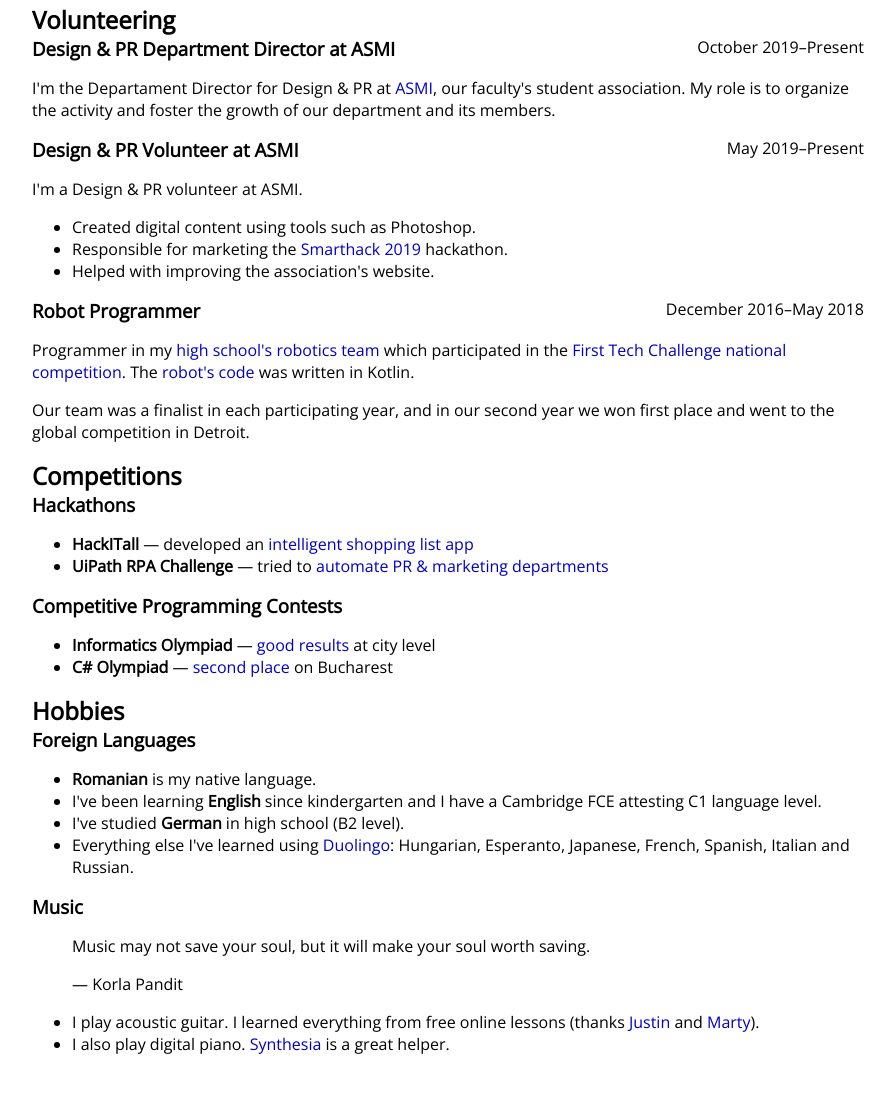
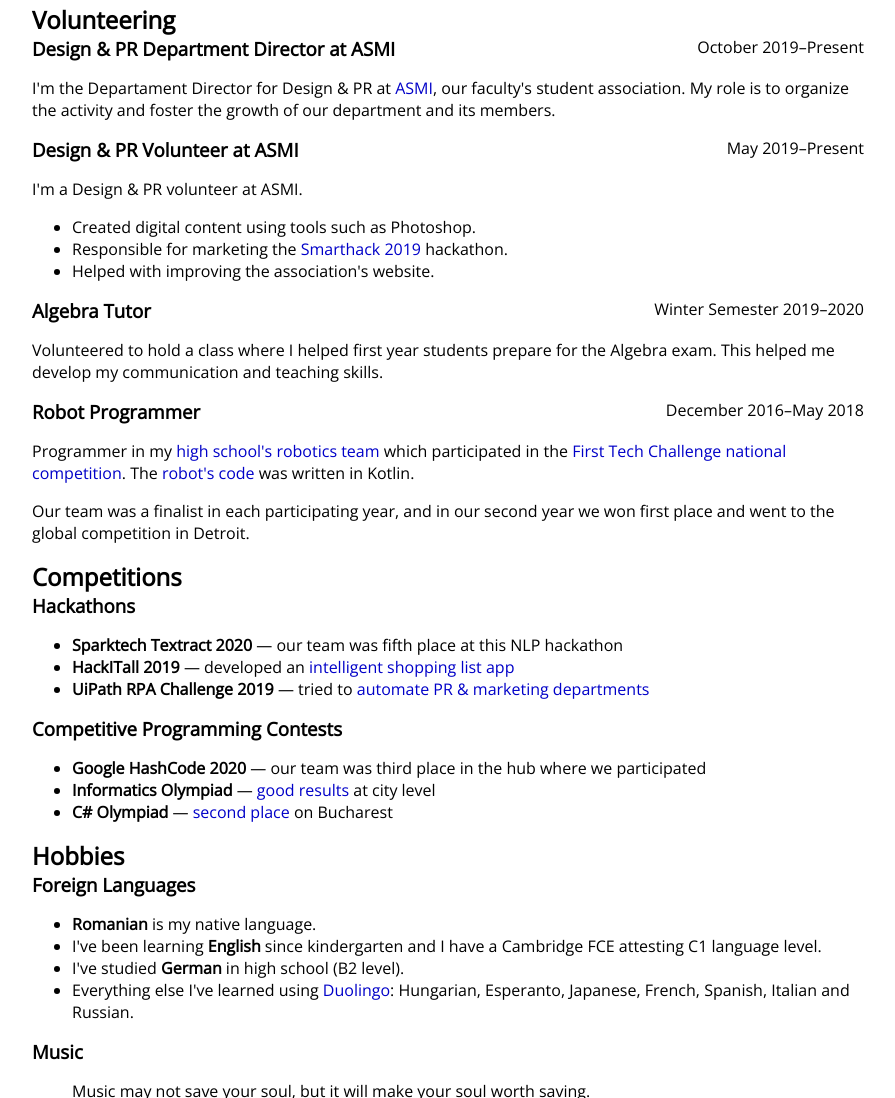
Before and after one commit to GabrielMajeri/cv, a plain HTML site: page index.html in a window 1280 px wide. Shown: the part 1506-2604 px from the top of the page, without its empty margins (192-1087 px from the left). Drawn offline with nearby package versions, Linux system fonts and the light colour scheme.

Commit message:
Update CV

```diff
--- a/index.html
+++ b/index.html
@@ -163,6 +163,13 @@
                 </section>
                 <section>
                     <header>
+                        <h1>Algebra Tutor</h1>
+                        <span class="time-span">Winter Semester 2019&ndash;2020</span>
+                    </header>
+                    <p>Volunteered to hold a class where I helped first year students prepare for the Algebra exam. This helped me develop my communication and teaching skills.</p>
+                </section>
+                <section>
+                    <header>
                         <h1>Robot Programmer</h1>
                         <span class="time-span">December 2016&ndash;May 2018</span>
                     </header>
@@ -175,13 +182,15 @@
                 <section>
                     <h1>Hackathons</h1>
                     <ul>
-                        <li><b>HackITall</b> &mdash; developed an <a href="https://github.com/ToniBiro/HackITall">intelligent shopping list app</a></li>
-                        <li><b>UiPath RPA Challenge</b> &mdash; tried to <a href="https://connect.uipath.com/community/project/probothelper">automate PR & marketing departments</a></li>
+                        <li><b>Sparktech Textract 2020</b> &mdash; our team was fifth place at this NLP hackathon</li>
+                        <li><b>HackITall 2019</b> &mdash; developed an <a href="https://github.com/ToniBiro/HackITall">intelligent shopping list app</a></li>
+                        <li><b>UiPath RPA Challenge 2019</b> &mdash; tried to <a href="https://connect.uipath.com/community/project/probothelper">automate PR & marketing departments</a></li>
                     </ul>
                 </section>
                 <section>
                     <h1>Competitive Programming Contests</h1>
                     <ul>
+                        <li><b>Google HashCode 2020</b> &mdash; our team was third place in the hub where we participated</li>
                         <li><b>Informatics Olympiad</b> &mdash; <a href="http://olimpiada.info/oji2016/index.php?cid=rezultate&w=lic&judet=10&clasa=10">good results</a> at city level</li>
                         <li><b>C# Olympiad</b> &mdash; <a href="https://www.onti.ro/oti/2017/csarp/tic_pagina_judet.php?actiune=Bucuresti">second place</a> on Bucharest</li>
                     </ul>
```
